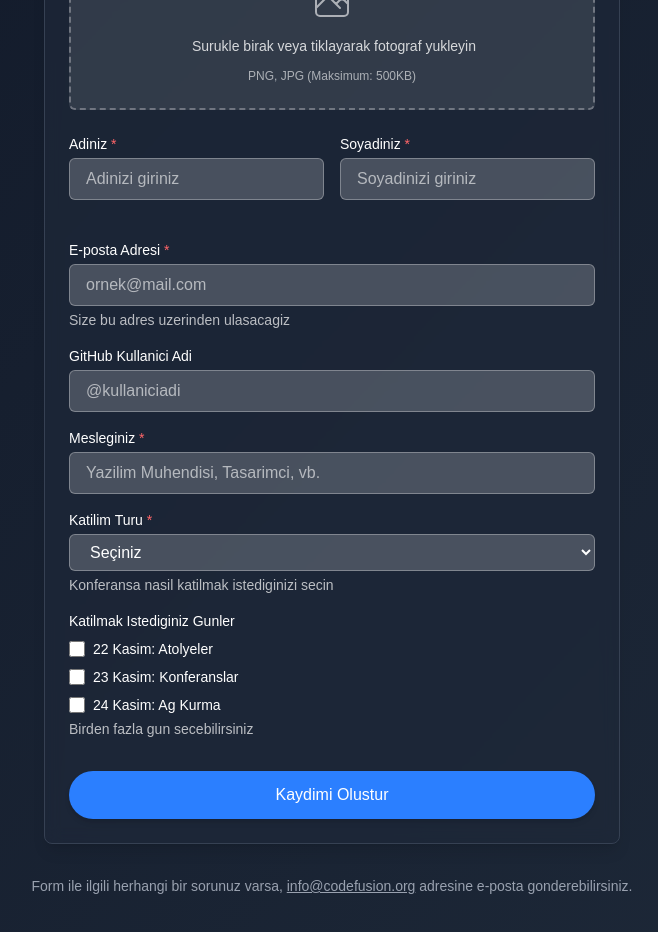
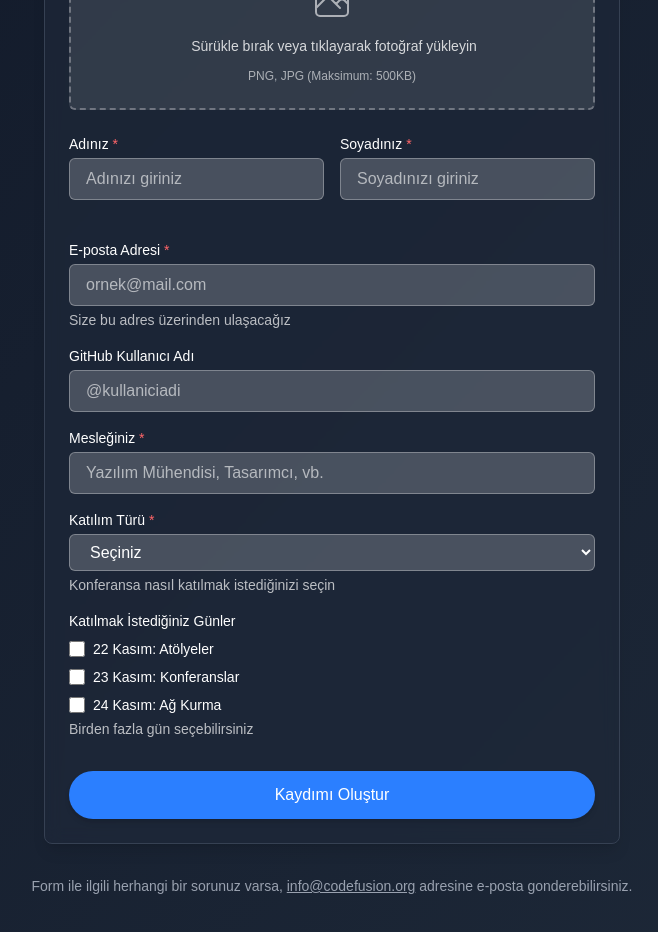
Before and after one commit to enesturkhan/ticket-creation, a Next.js app: page /form in a window 1280 px wide. Shown: the part 440-1372 px from the top of the page, without its empty margins (308-966 px from the left). Built offline with nearby package versions, Linux system fonts and the light colour scheme.

Commit message:
evet oldu

```diff
--- a/app/components/FormSection.tsx
+++ b/app/components/FormSection.tsx
@@ -10,21 +10,21 @@ import CheckboxGroup from './CheckboxGroup';
 import FileUpload from './FileUpload';
 import SuccessTicket from './SuccessTicket';
 
-// Form semasini tanimliyoruz
+// Form şeması tanımı
 const formSchema = z.object({
-  firstName: z.string().min(2, 'Ad en az 2 karakter olmalidir.'),
-  lastName: z.string().min(2, 'Soyad en az 2 karakter olmalidir.'),
-  email: z.string().email('Gecerli bir e-posta adresi giriniz.'),
+  firstName: z.string().min(2, 'Ad en az 2 karakter olmalıdır.'),
+  lastName: z.string().min(2, 'Soyad en az 2 karakter olmalıdır.'),
+  email: z.string().email('Geçerli bir e-posta adresi giriniz.'),
   github: z.string().optional(),
-  profession: z.string().min(2, 'Mesleginizi giriniz.'),
-  participationType: z.string().min(1, 'Katilim turu seciniz.'),
-  days: z.array(z.string()).min(1, 'En az bir gun secmelisiniz.'),
+  profession: z.string().min(2, 'Mesleğinizi giriniz.'),
+  participationType: z.string().min(1, 'Katılım türü seçiniz.'),
+  days: z.array(z.string()).min(1, 'En az bir gün seçmelisiniz.'),
   avatar: z.instanceof(File).optional().nullable(),
 });
 
 type FormValues = z.infer<typeof formSchema>;
 
-// Bilet veri tipi
+// Bilet veri tipi tanımı
 interface TicketData {
   id: string;
   name: string;
@@ -37,12 +37,14 @@ interface TicketData {
 }
 
 export default function FormSection() {
+  // State tanımlamaları
   const [submitted, setSubmitted] = useState(false);
   const [ticketData, setTicketData] = useState<TicketData | null>(null);
   const [fileError, setFileError] = useState<string | null>(null);
   const [isSubmitting, setIsSubmitting] = useState(false);
   const [submitSuccess, setSubmitSuccess] = useState(false);
 
+  // Form hook'u yapılandırması
   const {
     register,
     handleSubmit,
@@ -56,26 +58,28 @@ export default function FormSection() {
     mode: 'onChange',
   });
 
+  // Form seçenekleri
   const katilimTurleri = [
-    { value: 'izleyici', label: 'Izleyici' },
-    { value: 'konusmaci', label: 'Konusmaci' },
+    { value: 'izleyici', label: 'İzleyici' },
+    { value: 'konusmaci', label: 'Konuşmacı' },
     { value: 'sponsor', label: 'Sponsor' },
   ];
 
   const gunSecenekleri = [
-    { value: 'gun1', label: '22 Kasim: Atolyeler' },
-    { value: 'gun2', label: '23 Kasim: Konferanslar' },
-    { value: 'gun3', label: '24 Kasim: Ag Kurma' },
+    { value: 'gun1', label: '22 Kasım: Atölyeler' },
+    { value: 'gun2', label: '23 Kasım: Konferanslar' },
+    { value: 'gun3', label: '24 Kasım: Ağ Kurma' },
   ];
 
+  // Form gönderim işlemi
   const onSubmit = async (data: FormValues) => {
     setIsSubmitting(true);
 
     try {
-      // Gercek bir API cagrisi olacak yerde simdilik gecikme simulasyonu
+      // API simülasyonu
       await new Promise((resolve) => setTimeout(resolve, 1500));
 
-      // Bilet verilerini hazirla
+      // Bilet verisi oluşturma
       const ticket: TicketData = {
         id: `DEV-${Math.floor(Math.random() * 10000)}`,
         name: `${data.firstName} ${data.lastName}`,
@@ -90,27 +94,28 @@ export default function FormSection() {
       setTicketData(ticket);
       setSubmitSuccess(true);
 
-      // Biraz gecikme ekleyerek animasyon etkisi olustur
+      // Animasyon gecikmesi
       setTimeout(() => {
         setSubmitted(true);
       }, 500);
     } catch (error) {
-      console.error('Form gonderim hatasi:', error);
+      console.error('Form gönderim hatası:', error);
       setSubmitSuccess(false);
     } finally {
       setIsSubmitting(false);
     }
   };
 
+  // Dosya kontrolü
   const handleFileChange = (file: File | null) => {
     if (file && file.size > 500 * 1024) {
-      setFileError('Dosya boyutu 500KB\'dan kucuk olmalidir');
+      setFileError('Dosya boyutu 500KB\'dan küçük olmalıdır');
     } else {
       setFileError(null);
     }
   };
 
-  // Form basariyla gonderildiginde bilet gosteriliyor
+  // Başarılı form gönderimi sonrası bilet gösterimi
   if (submitted && ticketData) {
     return <SuccessTicket data={ticketData} />;
   }
@@ -119,10 +124,10 @@ export default function FormSection() {
     <div className="max-w-xl mx-auto bg-gray-800/70 backdrop-blur-sm p-6 rounded-lg shadow-lg border border-gray-700">
       <div className="mb-8 text-center">
         <h3 className="text-xl font-bold text-white mb-2">
-          CodeFusion 2025 Kayit Formu
+          CodeFusion 2025 Kayıt Formu
         </h3>
         <p className="text-gray-300">
-          Konferansa katilmak icin lutfen asagidaki formu doldurun.
+          Konferansa katılmak için lütfen aşağıdaki formu doldurun.
         </p>
       </div>
 
@@ -132,7 +137,7 @@ export default function FormSection() {
             <svg className="h-5 w-5 mr-2" fill="none" stroke="currentColor" viewBox="0 0 24 24">
               <path strokeLinecap="round" strokeLinejoin="round" strokeWidth="2" d="M5 13l4 4L19 7" />
             </svg>
-            <p>Form basariyla gonderildi! Biletiniz hazirlaniyor...</p>
+            <p>Form başarıyla gönderildi! Biletiniz hazırlanıyor...</p>
           </div>
           <div className="animate-spin h-5 w-5 border-2 border-green-100 rounded-full border-t-transparent"></div>
         </div>
@@ -146,8 +151,8 @@ export default function FormSection() {
             <div>
               <FileUpload
                 id="avatar"
-                label="Profil Fotografi (Istege Bagli)"
-                description="Surukle birak veya tiklayarak fotograf yukleyin"
+                label="Profil Fotoğrafı (İsteğe Bağlı)"
+                description="Sürükle bırak veya tıklayarak fotoğraf yükleyin"
                 onChange={(file) => {
                   field.onChange(file);
                   handleFileChange(file);
@@ -163,9 +168,9 @@ export default function FormSection() {
           <div>
             <InputField
               id="firstName"
-              label="Adiniz"
+              label="Adınız"
               type="text"
-              placeholder="Adinizi giriniz"
+              placeholder="Adınızı giriniz"
               required
               {...register('firstName')}
               error={errors.firstName?.message}
@@ -175,9 +180,9 @@ export default function FormSection() {
           <div>
             <InputField
               id="lastName"
-              label="Soyadiniz"
+              label="Soyadınız"
               type="text"
-              placeholder="Soyadinizi giriniz"
+              placeholder="Soyadınızı giriniz"
               required
               {...register('lastName')}
               error={errors.lastName?.message}
@@ -190,7 +195,7 @@ export default function FormSection() {
           label="E-posta Adresi"
           type="email"
           placeholder="ornek@mail.com"
-          description="Size bu adres uzerinden ulasacagiz"
+          description="Size bu adres üzerinden ulaşacağız"
           required
           {...register('email')}
           error={errors.email?.message}
@@ -198,7 +203,7 @@ export default function FormSection() {
 
         <InputField
           id="github"
-          label="GitHub Kullanici Adi"
+          label="GitHub Kullanıcı Adı"
           type="text"
           placeholder="@kullaniciadi"
           {...register('github')}
@@ -206,9 +211,9 @@ export default function FormSection() {
 
         <InputField
           id="profession"
-          label="Mesleginiz"
+          label="Mesleğiniz"
           type="text"
-          placeholder="Yazilim Muhendisi, Tasarimci, vb."
+          placeholder="Yazılım Mühendisi, Tasarımcı, vb."
           required
           {...register('profession')}
           error={errors.profession?.message}
@@ -220,9 +225,9 @@ export default function FormSection() {
           render={({ field }) => (
             <SelectField
               id="participationType"
-              label="Katilim Turu"
+              label="Katılım Türü"
               options={katilimTurleri}
-              description="Konferansa nasil katilmak istediginizi secin"
+              description="Konferansa nasıl katılmak istediğinizi seçin"
               required
               onChange={field.onChange}
               value={field.value}
@@ -237,9 +242,9 @@ export default function FormSection() {
           render={({ field }) => (
             <CheckboxGroup
               name="days"
-              label="Katilmak Istediginiz Gunler"
+              label="Katılmak İstediğiniz Günler"
               options={gunSecenekleri}
-              description="Birden fazla gun secebilirsiniz"
+              description="Birden fazla gün seçebilirsiniz"
               onChange={field.onChange}
               value={field.value}
               error={errors.days?.message}
@@ -256,14 +261,14 @@ export default function FormSection() {
                 ? 'bg-blue-400 cursor-not-allowed'
                 : 'bg-blue-500 hover:bg-blue-600'
             } text-white font-medium rounded-full transition-colors focus:outline-none focus:ring-2 focus:ring-blue-500 focus:ring-offset-2 flex items-center justify-center shadow-md`}
-            aria-label="Kaydinizi tamamlayin"
+            aria-label="Kaydınızı tamamlayın"
           >
             {isSubmitting ? (
               <>
                 <span className="animate-spin h-5 w-5 mr-2 border-2 border-white rounded-full border-t-transparent"></span>
-                Gonderiliyor...
+                Gönderiliyor...
               </>
-            ) : 'Kaydimi Olustur'}
+            ) : 'Kaydımı Oluştur'}
           </button>
         </div>
       </form>
```
